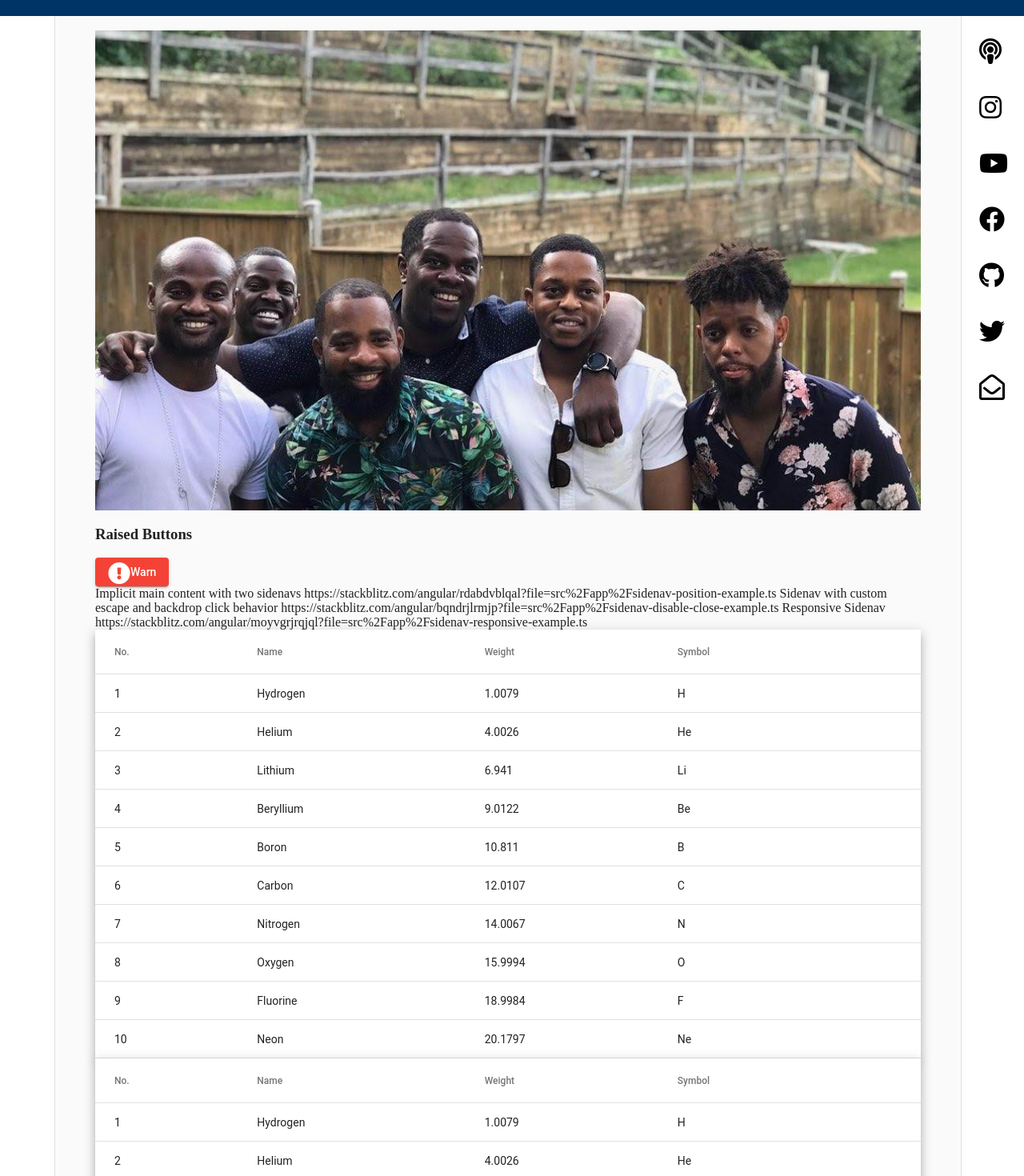
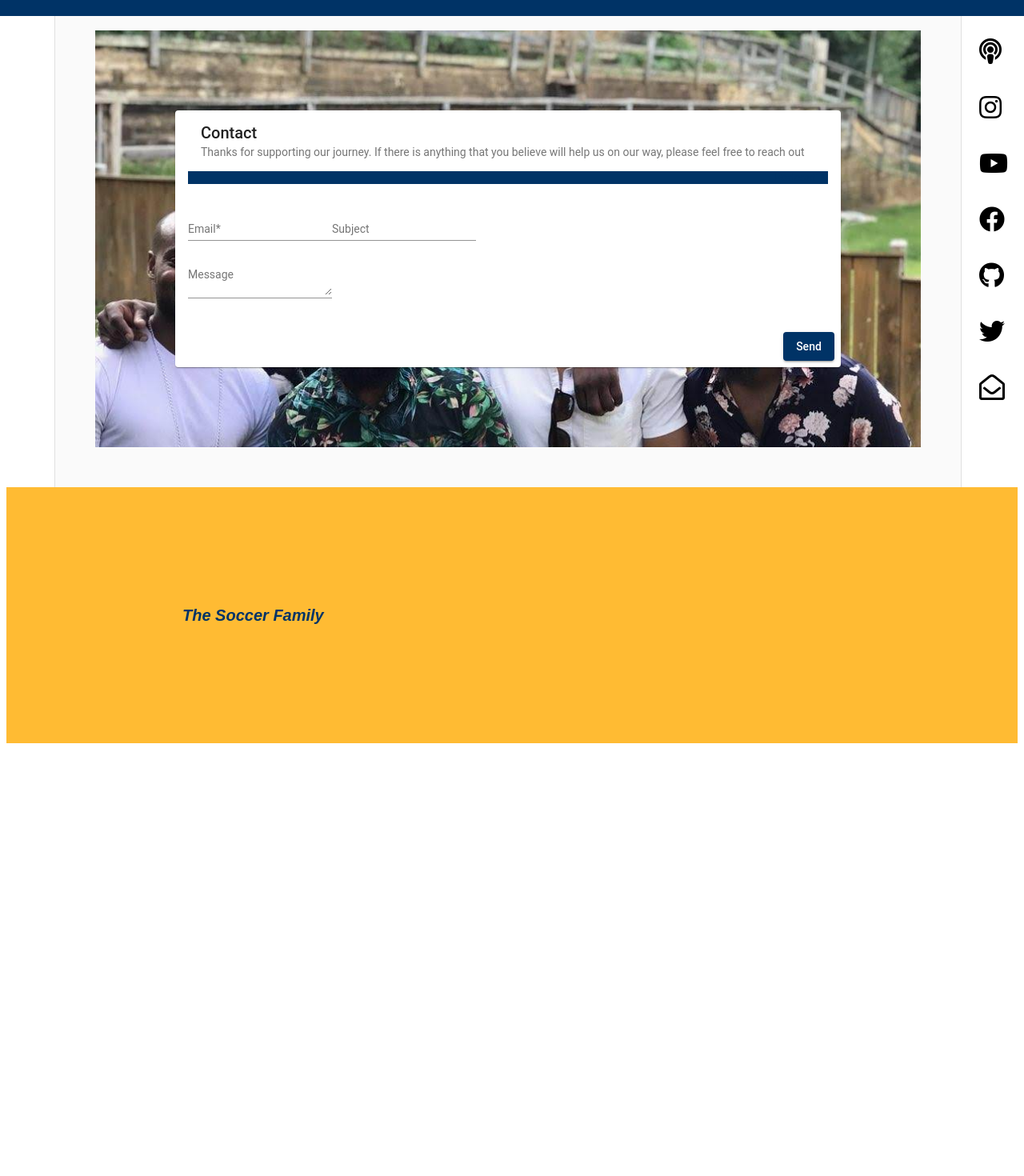
Before and after one commit to leightonmeredith/thesoccerfam.github.io, an Angular app: page /contact in a window 1280 px wide. Shown: the part 60-1530 px from the top of the page at 80% size. After the commit the page ends 997 px from the top, so only its background shows below. Built offline with nearby package versions, Linux system fonts and the light colour scheme; what ngx-owl-carousel-o would draw is missing.

Commit message:
update contact page; README

```diff
--- a/src/app/contact/contact.component.html
+++ b/src/app/contact/contact.component.html
@@ -1,89 +1,42 @@
 <section class='main-content-style'>
-    <div class='center-image' style='background-image: url("../../assets/family.jpg");'>
-
-    </div>
+  <div class='center-image' style='
+    background-repeat: no-repeat;
+  background-attachment: fixed;
+    background-image: url("../../assets/family.jpg");'>
 
 
-  <h3>Raised Buttons</h3>
-  <div class="example-button-row">
-    <button mat-raised-button color="warn"><i class="fas fa-exclamation-circle fa-2x"></i>Warn</button>
+    <mat-card>
+      <mat-card-header style="display: block;">
+        <mat-card-title>
+          Contact
+        </mat-card-title>
+        <mat-card-subtitle>Thanks for supporting our journey. If there is anything that you believe will help us on our
+          way, please feel free to reach out</mat-card-subtitle>
+      </mat-card-header>
+      <mat-card-content style="display: block;">
+
+        <div style="width: 100%; background-color: #036; color: #036; text-align: right;">Podcast19</div>
+        <form>
+          <br /><br />
+          <mat-form-field>
+            <mat-label>Email*</mat-label>
+            <input matInput placeholder="Email required here" [(ngModel)]='contact.email' name="contactEmail">
+          </mat-form-field>
+          <mat-form-field>
+            <mat-label>Subject</mat-label>
+            <input matInput placeholder="Enter subject here" [(ngModel)]='contact.subject' name='contactSubject'>
+          </mat-form-field>
+          <br />
+          <mat-form-field class="example-full-width">
+            <mat-label>Message</mat-label>
+            <textarea matInput placeholder="Enter message here" [(ngModel)]='contact.message'
+              name='contactMessage'></textarea>
+          </mat-form-field>
+        </form>
+      </mat-card-content>
+      <mat-card-actions align='end'>
+        <button mat-raised-button color="primary" (click)="sendEmail()">Send</button>
+      </mat-card-actions>
+    </mat-card>
   </div>
-
-
-  Implicit main content with two sidenavs
-  https://stackblitz.com/angular/rdabdvblqal?file=src%2Fapp%2Fsidenav-position-example.ts
-
-  Sidenav with custom escape and backdrop click behavior
-  https://stackblitz.com/angular/bqndrjlrmjp?file=src%2Fapp%2Fsidenav-disable-close-example.ts
-
-  Responsive Sidenav
-  https://stackblitz.com/angular/moyvgrjrqjql?file=src%2Fapp%2Fsidenav-responsive-example.ts
-
-  <table mat-table [dataSource]="dataSource" class="mat-elevation-z8">
-
-    <!--- Note that these columns can be defined in any order.
-            The actual rendered columns are set as a property on the row definition" -->
-
-    <!-- Position Column -->
-    <ng-container matColumnDef="position">
-      <th mat-header-cell *matHeaderCellDef> No. </th>
-      <td mat-cell *matCellDef="let element"> {{element.position}} </td>
-    </ng-container>
-
-    <!-- Name Column -->
-    <ng-container matColumnDef="name">
-      <th mat-header-cell *matHeaderCellDef> Name </th>
-      <td mat-cell *matCellDef="let element"> {{element.name}} </td>
-    </ng-container>
-
-    <!-- Weight Column -->
-    <ng-container matColumnDef="weight">
-      <th mat-header-cell *matHeaderCellDef> Weight </th>
-      <td mat-cell *matCellDef="let element"> {{element.weight}} </td>
-    </ng-container>
-
-    <!-- Symbol Column -->
-    <ng-container matColumnDef="symbol">
-      <th mat-header-cell *matHeaderCellDef> Symbol </th>
-      <td mat-cell *matCellDef="let element"> {{element.symbol}} </td>
-    </ng-container>
-
-    <tr mat-header-row *matHeaderRowDef="displayedColumns"></tr>
-    <tr mat-row *matRowDef="let row; columns: displayedColumns;"></tr>
-  </table>
-
-
-  <table mat-table [dataSource]="dataSource" class="mat-elevation-z8">
-
-    <!--- Note that these columns can be defined in any order.
-            The actual rendered columns are set as a property on the row definition" -->
-
-    <!-- Position Column -->
-    <ng-container matColumnDef="position">
-      <th mat-header-cell *matHeaderCellDef> No. </th>
-      <td mat-cell *matCellDef="let element"> {{element.position}} </td>
-    </ng-container>
-
-    <!-- Name Column -->
-    <ng-container matColumnDef="name">
-      <th mat-header-cell *matHeaderCellDef> Name </th>
-      <td mat-cell *matCellDef="let element"> {{element.name}} </td>
-    </ng-container>
-
-    <!-- Weight Column -->
-    <ng-container matColumnDef="weight">
-      <th mat-header-cell *matHeaderCellDef> Weight </th>
-      <td mat-cell *matCellDef="let element"> {{element.weight}} </td>
-    </ng-container>
-
-    <!-- Symbol Column -->
-    <ng-container matColumnDef="symbol">
-      <th mat-header-cell *matHeaderCellDef> Symbol </th>
-      <td mat-cell *matCellDef="let element"> {{element.symbol}} </td>
-    </ng-container>
-
-    <tr mat-header-row *matHeaderRowDef="displayedColumns"></tr>
-    <tr mat-row *matRowDef="let row; columns: displayedColumns;"></tr>
-  </table>
-
-  </section>
+</section>
--- a/src/app/contact/contact.component.scss
+++ b/src/app/contact/contact.component.scss
@@ -1,21 +1,14 @@
 .center-image {
-    padding: 300px;
+    padding: 100px;
     background-size: cover;
     background-repeat: no-repeat;
     background-position: center center;
 }
 
-
 table {
     width: 100%;
 }
 
-.example-button-row button,
-.example-button-row a {
-    margin-right: 8px;
-}
-
 .main-content-style {
     padding: 50px;
-    // background-image: url("../../assets/water.jpg");
 }
--- a/src/app/contact/contact.component.ts
+++ b/src/app/contact/contact.component.ts
@@ -1,5 +1,6 @@
 import { Component, OnInit } from '@angular/core';
-import { PeriodicElement } from '../home/home.component';
+import { FormControl, Validators, FormGroupDirective, NgForm } from '@angular/forms';
+import { ErrorStateMatcher } from '@angular/material/core';
 
 @Component({
   selector: 'app-contact',
@@ -8,25 +9,20 @@ import { PeriodicElement } from '../home/home.component';
 })
 export class ContactComponent implements OnInit {
 
-  displayedColumns: string[] = ['position', 'name', 'weight', 'symbol'];
-  dataSource = ELEMENT_DATA;
+  contact: any = {
+    email:'',
+    subject: '',
+    message: ''
+  };
+
 
   constructor() { }
 
   ngOnInit(): void {
   }
 
+  sendEmail() {
+    console.log(this.contact)
+    // submit email
+  }
 }
-
-const ELEMENT_DATA: PeriodicElement[] = [
-  {position: 1, name: 'Hydrogen', weight: 1.0079, symbol: 'H'},
-  {position: 2, name: 'Helium', weight: 4.0026, symbol: 'He'},
-  {position: 3, name: 'Lithium', weight: 6.941, symbol: 'Li'},
-  {position: 4, name: 'Beryllium', weight: 9.0122, symbol: 'Be'},
-  {position: 5, name: 'Boron', weight: 10.811, symbol: 'B'},
-  {position: 6, name: 'Carbon', weight: 12.0107, symbol: 'C'},
-  {position: 7, name: 'Nitrogen', weight: 14.0067, symbol: 'N'},
-  {position: 8, name: 'Oxygen', weight: 15.9994, symbol: 'O'},
-  {position: 9, name: 'Fluorine', weight: 18.9984, symbol: 'F'},
-  {position: 10, name: 'Neon', weight: 20.1797, symbol: 'Ne'},
-];
--- a/src/my-theme.scss
+++ b/src/my-theme.scss
@@ -2,9 +2,43 @@
 
 @include mat-core();
 
+$tsf_blue: (
+    50: #036,
+    100: #036,
+    200: #036,
+    300: #036,
+    400: #036,
+    500: #036,
+    600: #036,
+    700: #036,
+    800: #036,
+    900: #036,
+    A100: #036,
+    A200: #036,
+    A400: #036,
+    A700: #036,
+    contrast: (
+        50: white,
+        100: white,
+        200: white,
+        300: white,
+        400: white,
+        500: white,
+        600: white,
+        700: white,
+        800: white,
+        900: white,
+        A100: white,
+        A200: white,
+        A400: white,
+        A700: white,
+    )
+);
+
 $candy-app-primary: mat-palette($mat-indigo);
 $candy-app-accent:  mat-palette($mat-pink, A200, A100, A400);
 $candy-app-warn:    mat-palette($mat-red);
+$candy-app-primary:    mat-palette($tsf_blue);
 
 $candy-app-theme: mat-light-theme($candy-app-primary, $candy-app-accent, $candy-app-warn);
 
```
Also changed, not shown: 1 other file (tests, documents, lock files or other folders).
